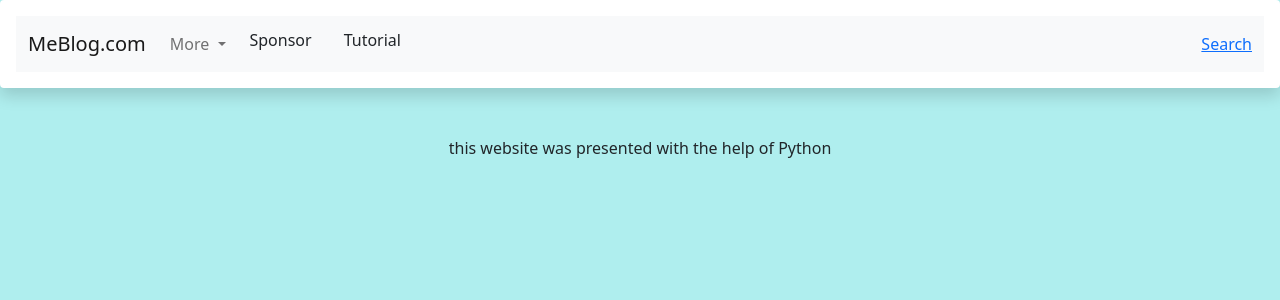
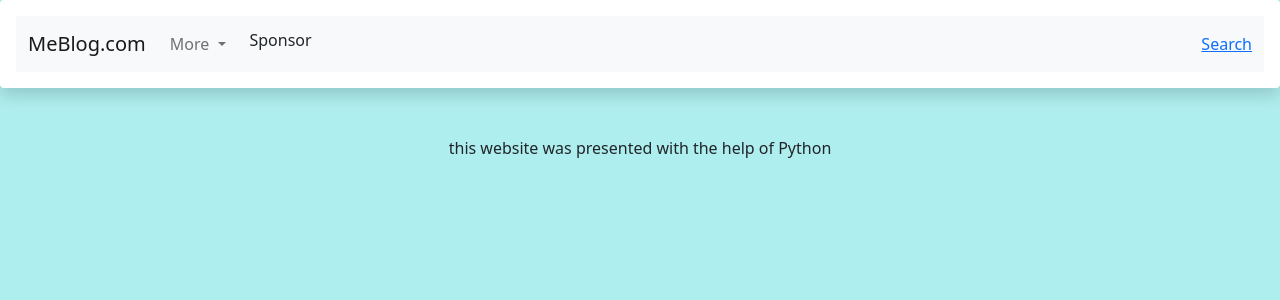
Before and after one commit to Beqauxurgunashvili123/MeBlog.com, a Flask app: page /about in a window 1280 px wide. Shown: the top 300 px of the page. Run offline with Flask 3, Linux system fonts and the light colour scheme.

Commit message:
Update base.html

```diff
--- a/templates/base.html
+++ b/templates/base.html
@@ -38,7 +38,7 @@
                     </ul>
                 </li>
                 <li><a class="dropdown-item" href="/sponsorlink">Sponsor</a></li>
-                <li><a class="dropdown-item" href="/tutorial">Tutorial</a></li>
+
 
             </ul>
             <a href="/search_results">Search</a>
```
